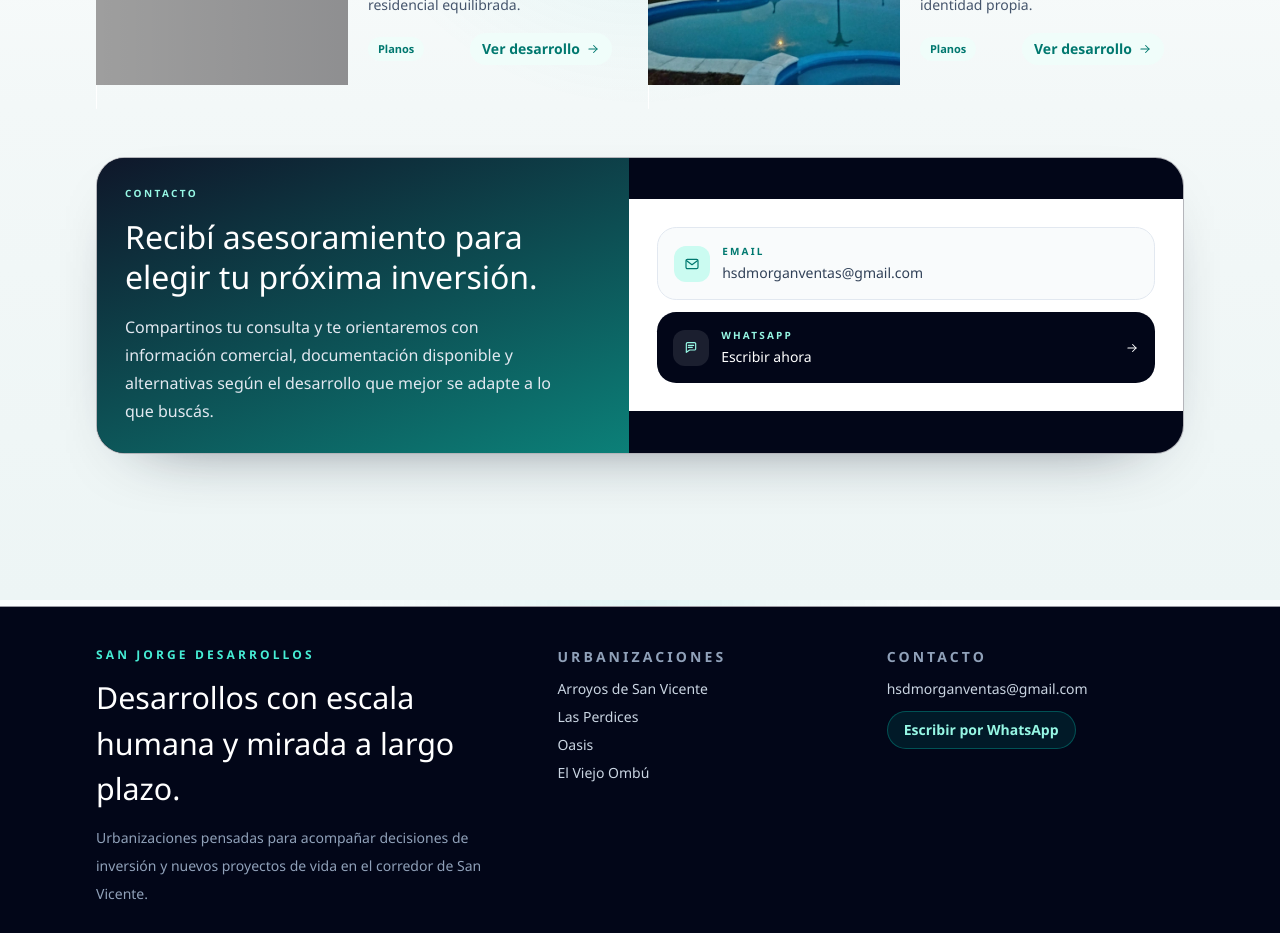
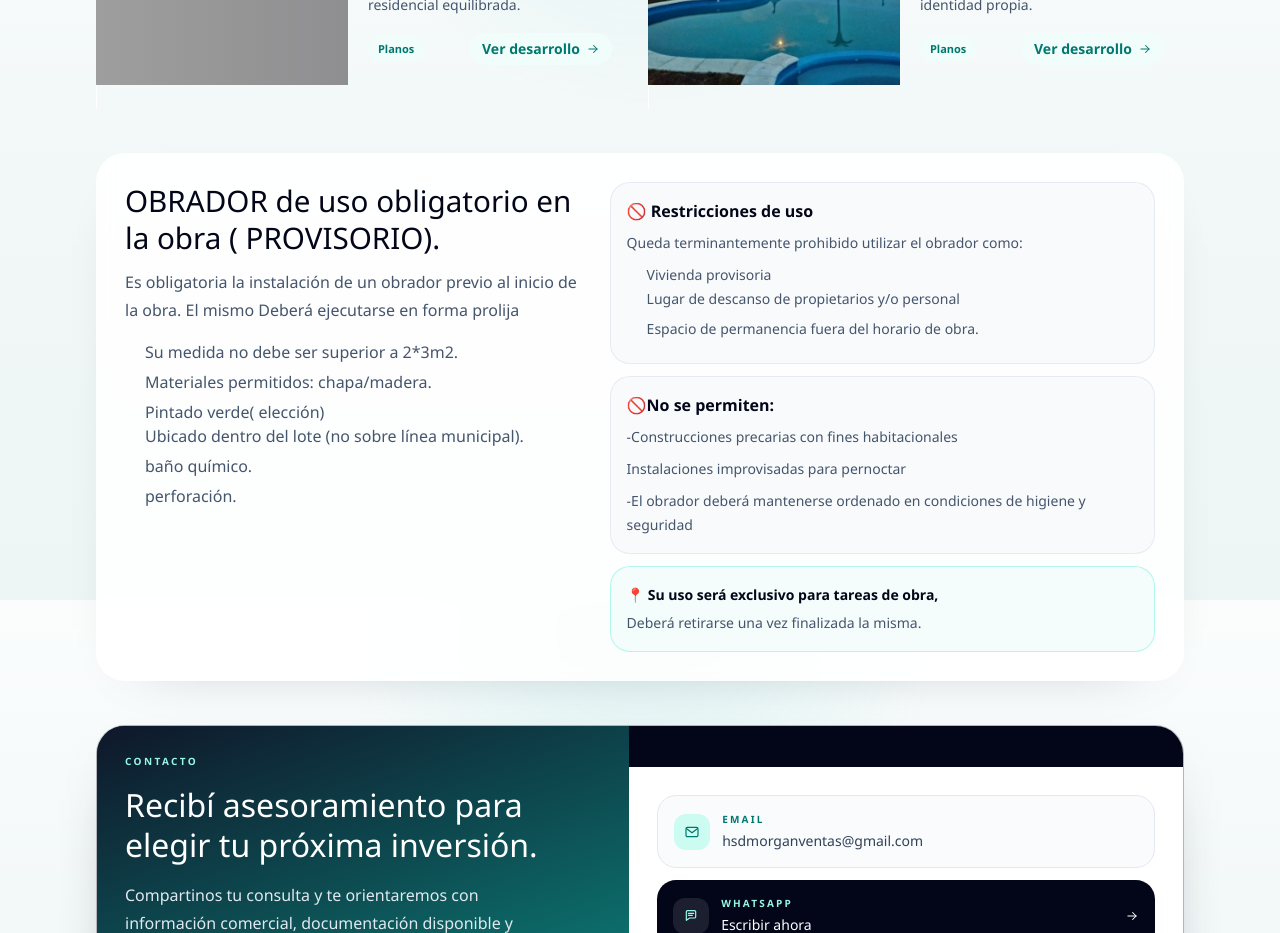
Before and after one commit to ssilviaprieto/san-jorge-desarrollos, a Next.js app: page / in a window 1280 px wide. Shown: the part 3400-4333 px from the top of the page. Built offline with nearby package versions, Linux system fonts and the light colour scheme; grey boxes are pictures that could not be loaded.

Commit message:
feat: add obrador rules section (exact client text)

```diff
--- a/src/app/page.tsx
+++ b/src/app/page.tsx
@@ -226,6 +226,74 @@ export default function Home() {
         </div>
       </section>
 
+      <section className="mx-auto w-full max-w-6xl px-4 py-5 sm:px-6 lg:px-8">
+        <Reveal className="rounded-[1.8rem] border border-white/70 bg-white/88 p-5 shadow-[0_18px_60px_-50px_rgba(15,23,42,0.45)] backdrop-blur-sm sm:p-6 lg:p-7">
+          <div className="grid gap-5 lg:grid-cols-[0.92fr_1.08fr]">
+            <div className="space-y-4">
+              <div className="space-y-3">
+                <h2 className="font-[var(--font-display)] text-2xl leading-tight text-slate-950 sm:text-[1.85rem]">
+                  OBRADOR de uso obligatorio en la obra ( PROVISORIO).
+                </h2>
+                <p className="text-sm leading-7 text-slate-600 sm:text-base">
+                  Es obligatoria la instalación de un obrador previo al inicio de la obra. El mismo Deberá ejecutarse en forma prolija
+                </p>
+              </div>
+              <ul className="space-y-1.5 pl-5 text-sm leading-6 text-slate-600 marker:text-teal-700 sm:text-base">
+                <li>Su medida no debe ser superior a 2*3m2.</li>
+                <li>Materiales permitidos:  chapa/madera.</li>
+                <li>
+                  Pintado verde( elección)
+                  <br />
+                  Ubicado dentro del lote (no sobre línea municipal).
+                </li>
+                <li>baño químico.</li>
+                <li>perforación.</li>
+              </ul>
+            </div>
+
+            <div className="grid gap-3 sm:grid-cols-2 lg:grid-cols-1">
+              <div className="rounded-[1.25rem] border border-slate-200/80 bg-slate-50/85 p-4">
+                <h3 className="text-sm font-semibold text-slate-950 sm:text-base">
+                  🚫 Restricciones de uso
+                </h3>
+                <p className="mt-2 text-sm leading-6 text-slate-600">
+                  Queda terminantemente prohibido utilizar el obrador como:
+                </p>
+                <ul className="mt-2 space-y-1.5 pl-5 text-sm leading-6 text-slate-600 marker:text-teal-700">
+                  <li>
+                    Vivienda provisoria
+                    <br />
+                    Lugar de descanso de propietarios y/o personal
+                  </li>
+                  <li>Espacio de permanencia fuera del horario de obra.</li>
+                  <li>{""}</li>
+                </ul>
+              </div>
+
+              <div className="rounded-[1.25rem] border border-slate-200/80 bg-slate-50/85 p-4">
+                <h3 className="text-sm font-semibold text-slate-950 sm:text-base">
+                  🚫No se permiten:
+                </h3>
+                <div className="mt-2 space-y-2 text-sm leading-6 text-slate-600">
+                  <p>-Construcciones precarias con fines habitacionales</p>
+                  <p>Instalaciones improvisadas para pernoctar</p>
+                  <p>-El obrador deberá mantenerse ordenado en condiciones de higiene y seguridad</p>
+                </div>
+              </div>
+
+              <div className="rounded-[1.25rem] border border-teal-200/70 bg-teal-50/75 p-4 sm:col-span-2 lg:col-span-1">
+                <p className="text-sm font-semibold leading-6 text-slate-950">
+                  📍 Su uso será exclusivo para tareas de obra,
+                </p>
+                <p className="mt-1 text-sm leading-6 text-slate-600">
+                  Deberá retirarse una vez finalizada la misma.
+                </p>
+              </div>
+            </div>
+          </div>
+        </Reveal>
+      </section>
+
       <section id="contacto" className="mx-auto w-full max-w-6xl px-4 py-6 sm:px-6 lg:px-8">
         <Reveal className="overflow-hidden rounded-[1.8rem] border border-white/70 bg-slate-950 text-white shadow-[0_24px_70px_-48px_rgba(15,23,42,0.82)]">
           <div className="grid items-center gap-0 lg:grid-cols-[0.98fr_1.02fr]">
```
